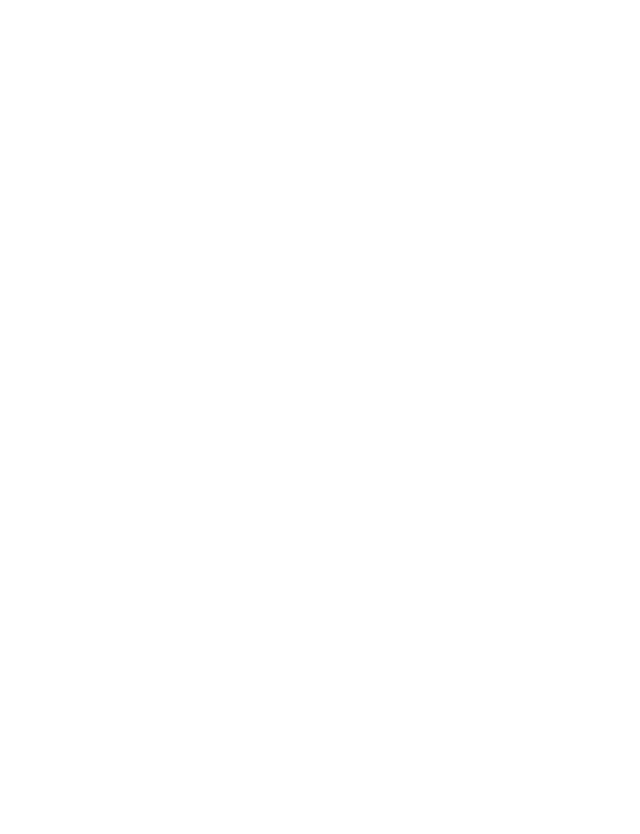
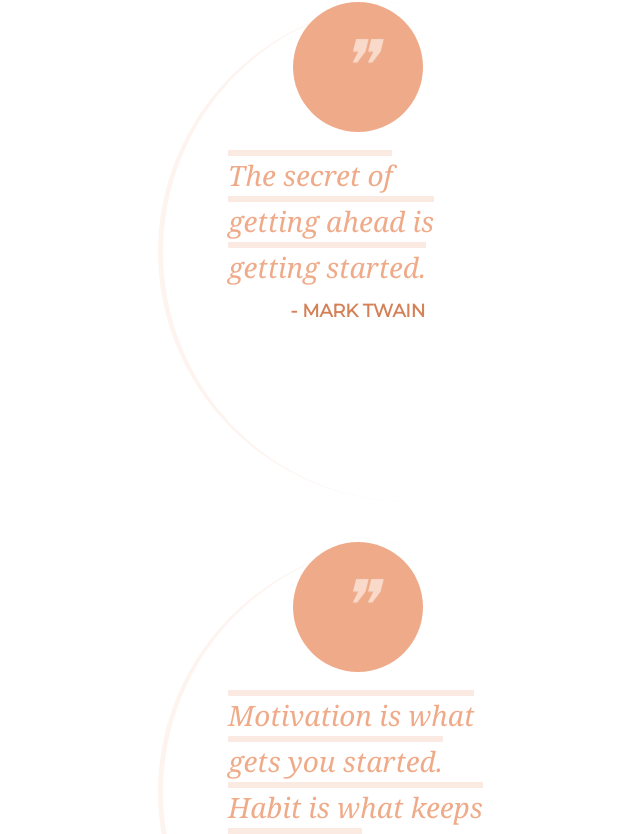
Before and after one commit to braddope10/BradShowpage, a React (Create React App) app in the folder frontend/showpage-client/: page / in a window 1280 px wide. Shown: the part 1902-2736 px from the top of the page, without its empty margins (282-922 px from the left). Before the commit the page ends 1904 px from the top, so only its background shows below. Built offline with nearby package versions, Linux system fonts and the light colour scheme.

Commit message:
Css troubleshooting

```diff
--- a/frontend/showpage-client/src/components/AboutMe.js
+++ b/frontend/showpage-client/src/components/AboutMe.js
@@ -4,9 +4,16 @@ import './Internal.css'
 import ImageSlider from '../slider/ImageSlider'
 import { SliderData } from '../slider/SliderData';
 
+import QuoteOne from './stateless/Quotes/QuoteOne'
+import QuoteTwo from './stateless/Quotes/QuoteTwo'
+import QuoteThree from './stateless/Quotes/QuoteThree'
+import QuoteFour from './stateless/Quotes/QuoteFour'
+
+
+
 const AboutMe = () => {
     return (
-        <div className='classic-text'>
+        <div>
             <h1 className='wacky-line'>
                 <span>W</span>
                 <span>E</span>
@@ -17,23 +24,27 @@ const AboutMe = () => {
                 <span>E</span>
                 <span>!</span>
             </h1>
-            <p>
+            <p className='classic-about'>
                 A little about myself.
                 <br />
                 <br />
-                My name is <strong className='about-me-strong'>Bradley Lopez</strong> , I am a detail-oriented college student currently attending College of Southern Nevada in
-                Las Vegas for <strong className='about-me-strong'>Computing & Information Technology</strong> where I am in the process of obtaining an associates degree and I also obtain a certification in <strong className='about-me-strong'>Full-Stack
+                My name is <strong>Bradley Lopez</strong> , I am a detail-oriented college student currently attending College of Southern Nevada in
+                Las Vegas for <strong>Computing & Information Technology</strong> where I am in the process of obtaining an associates degree and I also obtain a certification in <strong>Full-Stack
                 Software Engineering</strong> through a 600+ hour course at Flatiron School.
                 <br />
                 <br />
                 During the course of my academic career, I also managed to accrue nearly 6 years of work experience.
                 <br />
                 <br />
-                Most recently, I have had the privilege of working for <strong className='about-me-strong'>Lopez Brothers</strong> as an Automotive Technician Assistant,
+                Most recently, I have had the privilege of working for <strong>Lopez Brothers</strong> as an Automotive Technician Assistant,
                 where I learned valuable professional skills such as customer
                 needs assessment, record management, and workflow planning.
             </p>
             <ImageSlider slides={SliderData} />
+            <QuoteOne />
+            <QuoteTwo />
+            <QuoteThree />
+            <QuoteFour />
         </div>
     );
 };
--- a/frontend/showpage-client/src/components/Internal.css
+++ b/frontend/showpage-client/src/components/Internal.css
@@ -1,5 +1,5 @@
 /*  START STANDARD */
-.classic-text p {
+.classic-about {
     margin: 45px 190px;
     text-align: left;
     color: rgb(110, 94, 254);
@@ -9,7 +9,7 @@
 
 
 /* START CONTACT  */
-.classic-contact p {
+.classic-contact {
     margin: 45px 190px;
     text-align: center;
     color: rgb(110, 94, 254);
@@ -165,7 +165,7 @@
 
 
 /* ABOUT ME STRONG TAG: START */
-.about-me-strong {
+.classic-about strong {
     font-size: 1.1em;
     text-shadow: 1px 2px 3px grey;
 }
@@ -174,7 +174,100 @@
 
 
 /* QUOTES: START */
-.quotes-strong {
+/* .quote-box {
+    background-color: rgb(168, 163, 163);
+    margin: 10px 30px;
+    text-align: center;
+}
 
+@import url(https://fonts.googleapis.com/css?family=PT+Sans|Ubuntu:300,400,700); */
+
+.quote-box {
+    margin : 20px auto 200px;
+    padding : 20px;
+    position : relative;
+    width : 300px;
+    padding-top : 150px;
 }
+
+.quote-q {
+    color: white;
+    background : none repeat scroll 0 0 rgba(255, 255, 255, 0.5);
+    box-shadow : 0 -6px 0 rgba(235, 150, 108, 0.2);
+    color : rgba(235, 150, 108, 0.8);
+    display : inline;
+    font-family : Baskerville, Georgia, serif;
+    font-style : italic;
+    font-size : 28px;
+    line-height : 46px;
+    text-shadow : 0 1px 1px rgba(255, 255, 255, 0.5);
+    margin: 0;
+    padding: 0;
+}
+
+q::before {
+    border-left: 5px solid rgba(235, 150, 108, 0.1);
+    border-radius: 50% 50% 50% 50%;
+    content: "";
+    height: 500px;
+    left: -50px;
+    position: absolute;
+    top: 0;
+    width: 500px;
+    z-index: -1;
+}
+
+q::after {
+    background: none repeat scroll 0 0 rgba(235, 150, 108, 0.8);
+    border-radius: 50% 50% 50% 50%;
+    color: rgba(255, 255, 255, 0.5);
+    content: "❞";
+    font-family: 'icons';
+    font-size: 70px;
+    height: 130px;
+    left: 50%;
+    line-height: 130px;
+    margin-left: -65px;
+    position: absolute;
+    text-align: center;
+    text-shadow: 0 1px 1px rgba(255, 255, 255, 0.1);
+    top: 0;
+    width: 130px;
+}
+
+.quote-author {
+    color : #D48158;
+    font-size : 18px;
+    font-weight : bold;
+    padding-top : 10px;
+    text-shadow : 0 1px 1px rgba(255, 255, 255, 0.1);
+    text-transform : uppercase;
+    text-align: center;
+}
+
+/* q::before {
+    content: '\201C';
+    position: absolute; */
+    /* top: 1em; */
+    /* left: 50%; */
+    /* transform: translate(-50%, -50%); */
+    /* background: #fff; */
+    /* width: 2rem; */
+    /* height: 0rem; */
+    /* font: 6em/1.08em 'PT Sans', sans-serif; */
+    /* color: #666; */
+    /* text-align: left; */
+/* } */
+
+/* q::after { */
+    /* content: "\2013 \2003" attr(cite); */
+    /* display: block; */
+    /* text-align: right; */
+    /* font-size: 0.875 */
+/* } */
+
+/* .quote-author { */
+    /* color: white; */
+    /* text-align: right; */
+/* } */
 /* QUOTES: END */
--- a/frontend/showpage-client/src/components/stateless/ContactInfo.js
+++ b/frontend/showpage-client/src/components/stateless/ContactInfo.js
@@ -3,7 +3,7 @@ import '../Internal.css'
 
 const ContactInfo = () => {
     return (
-        <div className='classic-contact'>
+        <div>
             <h1 className='wacky-line'>
                 <span>C</span>
                 <span>O</span>
@@ -19,7 +19,7 @@ const ContactInfo = () => {
                 <span>O</span>
                 <span>!</span>
             </h1>
-            <p>
+            <p className='classic-contact'>
                 <strong>Name</strong>
                 <br />
                 Bradley Lopez - Herrera
--- /dev/null
+++ b/frontend/showpage-client/src/components/stateless/Quotes/QuoteFour.js
@@ -0,0 +1,18 @@
+import React from 'react'
+import '../../Internal.css'
+import { QuoteItems } from './QuoteItems'
+
+const QuoteFour = () => {
+    return (
+        <div className='quote-box'>
+            <q className='quote-q'>
+                {QuoteItems[3].quote}
+            </q>
+            <p className='quote-author'>
+                - {QuoteItems[3].author}
+            </p>
+        </div>
+    )
+}
+
+export default QuoteFour;
--- /dev/null
+++ b/frontend/showpage-client/src/components/stateless/Quotes/QuoteItems.js
@@ -0,0 +1,22 @@
+export const QuoteItems = [
+    {
+        quote: "The secret of getting ahead is getting started.",
+        author: "Mark Twain"
+    },
+    {
+        quote: "Motivation is what gets you started. Habit is what keeps you going.",
+        author: "Jim Ryun"
+    },
+    {
+        quote: "This is the moment I accept the most challenging times will always be behind me and in front of me.",
+        author: "Kobe Bryant"
+    },
+    {
+        quote: "Every accomplishment starts with the decision to try.",
+        author: "Unknown"
+    },
+    {
+        quote: 'El "no" ya lo tienes, ahora ve por el "si"',
+        author: "Unknown"
+    }
+]
--- /dev/null
+++ b/frontend/showpage-client/src/components/stateless/Quotes/QuoteOne.js
@@ -0,0 +1,18 @@
+import React from 'react'
+import '../../Internal.css'
+import { QuoteItems } from './QuoteItems'
+
+const QuoteOne = () => {
+    return (
+        <div className='quote-box'>
+            <q className='quote-q'>
+                {QuoteItems[0].quote}
+            </q>
+            <p className='quote-author'>
+                - {QuoteItems[0].author}
+            </p>
+        </div>
+    )
+}
+
+export default QuoteOne;
--- /dev/null
+++ b/frontend/showpage-client/src/components/stateless/Quotes/QuoteThree.js
@@ -0,0 +1,18 @@
+import React from 'react'
+import '../../Internal.css'
+import { QuoteItems } from './QuoteItems'
+
+const QuoteThree = () => {
+    return (
+        <div className='quote-box'>
+            <q className='quote-q'>
+                {QuoteItems[2].quote}
+            </q>
+            <p className='quote-author'>
+                - {QuoteItems[2].author}
+            </p>
+        </div>
+    )
+}
+
+export default QuoteThree;
--- /dev/null
+++ b/frontend/showpage-client/src/components/stateless/Quotes/QuoteTwo.js
@@ -0,0 +1,18 @@
+import React from 'react'
+import '../../Internal.css'
+import { QuoteItems } from './QuoteItems'
+
+const QuoteTwo = () => {
+    return (
+        <div className='quote-box'>
+            <q className='quote-q'>
+                {QuoteItems[1].quote}
+            </q>
+            <p className='quote-author'>
+                - {QuoteItems[1].author}
+            </p>
+        </div>
+    )
+}
+
+export default QuoteTwo;
```
Also changed, not shown: frontend/showpage-client/src/components/stateless/Quotes.js (deleted, +0 -17 lines), frontend/showpage-client/src/components/stateless/QuoteItems.js (deleted), 1 other file (tests, documents, lock files or other folders).
